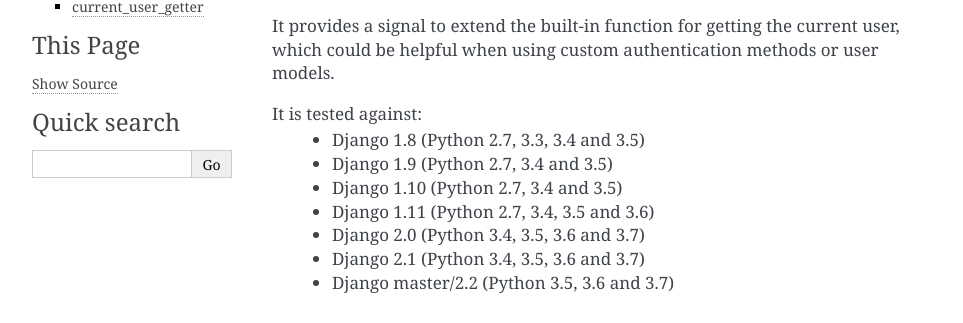
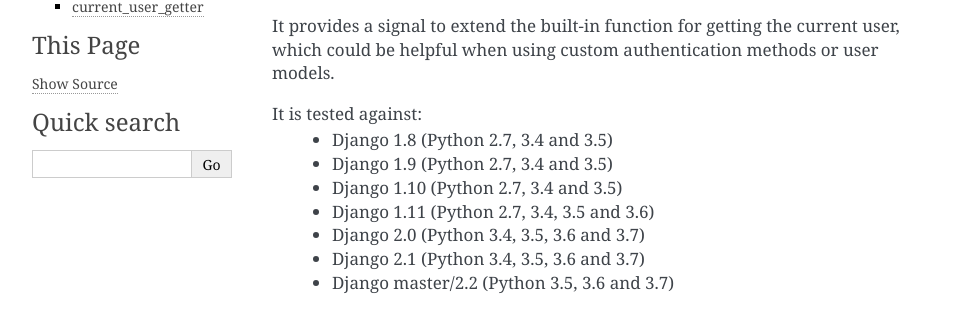
Before and after one commit to ninemoreminutes/django-crum, a Sphinx documentation site: the page built from docs/index.rst, in a window 1280 px wide and 900 px high. Shown: the part 266-589 px from the top of the window, without its empty margins (148-1111 px from the left). Built offline with Sphinx 7.4.7, drawn with Linux system fonts in a browser that asks for light colours.

Commit message:
Remove Python 3.3 from testing.

```diff
--- a/README.rst
+++ b/README.rst
@@ -18,7 +18,7 @@
 Documentation can be found at `RTFD <http://django-crum.readthedocs.io/>`_.
 
 It is tested against:
- * Django 1.8 (Python 2.7, 3.3, 3.4 and 3.5)
+ * Django 1.8 (Python 2.7, 3.4 and 3.5)
  * Django 1.9 (Python 2.7, 3.4 and 3.5)
  * Django 1.10 (Python 2.7, 3.4 and 3.5)
  * Django 1.11 (Python 2.7, 3.4, 3.5 and 3.6)
--- a/docs/index.rst
+++ b/docs/index.rst
@@ -19,7 +19,7 @@
 models.
 
 It is tested against:
- * Django 1.8 (Python 2.7, 3.3, 3.4 and 3.5)
+ * Django 1.8 (Python 2.7, 3.4 and 3.5)
  * Django 1.9 (Python 2.7, 3.4 and 3.5)
  * Django 1.10 (Python 2.7, 3.4 and 3.5)
  * Django 1.11 (Python 2.7, 3.4, 3.5 and 3.6)
```
Also changed, not shown: .travis.yml, 1 other file.
